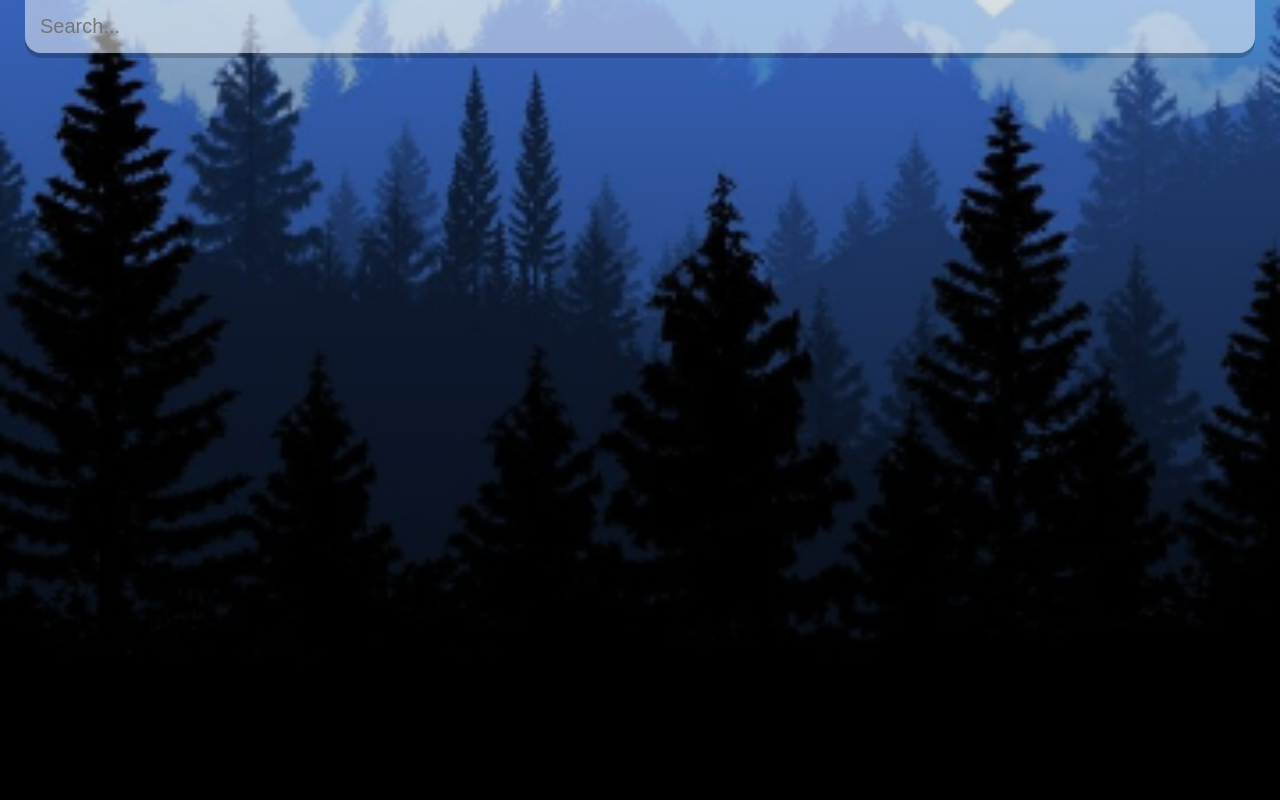
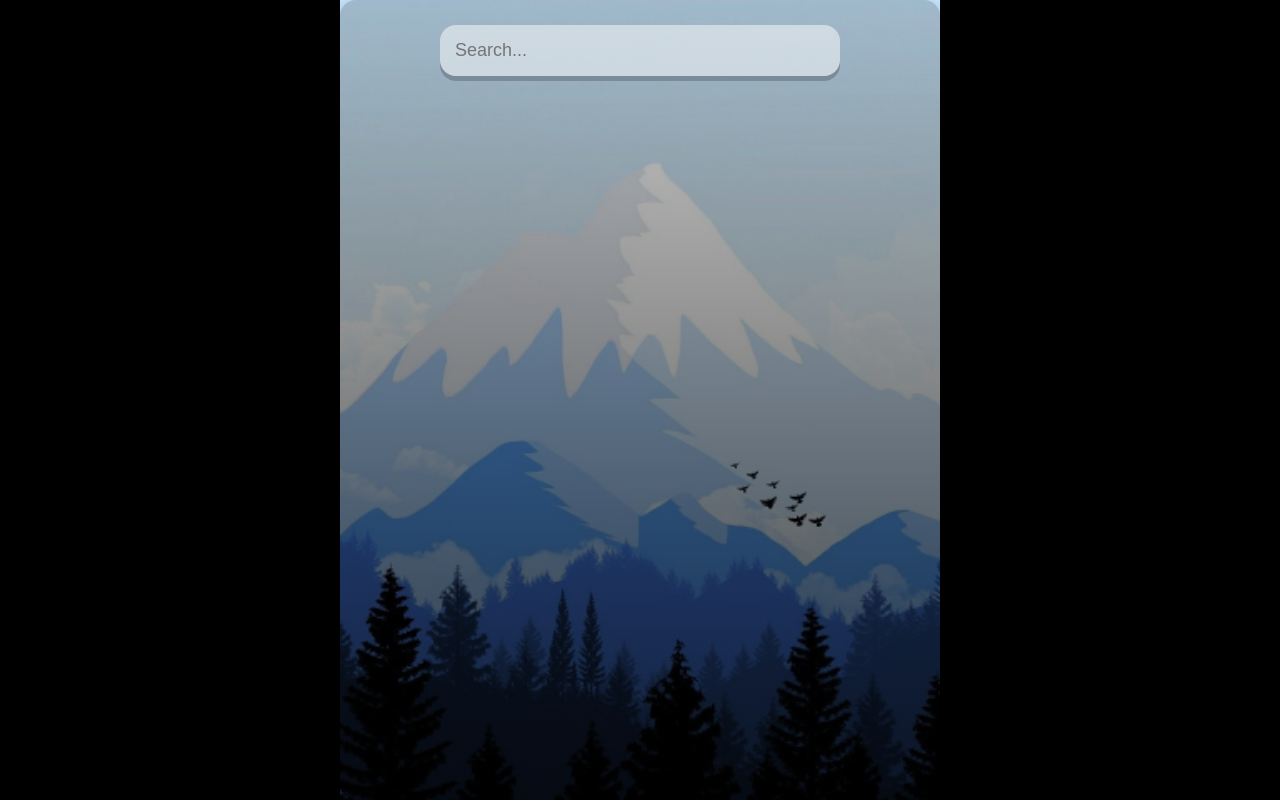
Before and after one commit to recep-demir/weather-app-react, a React (Create React App) app: page / in a window 1280 px wide. Built offline with nearby package versions, Linux system fonts and the light colour scheme.

Commit message:
edit styles

```diff
--- a/src/index.css
+++ b/src/index.css
@@ -6,15 +6,24 @@
 
 body {
   font-family: 'Montserrat', sans-serif;
+  background-color: black;
+  display: flex;
+  justify-content: center;
+  align-items: center;
+  height: 100vh;
 }
 
 .app {
   background-image: url('./assets/cold-bg.jpg');
   background-size: cover;
-  background-position: bottom;
+  background-position: center;
   background-repeat: no-repeat;
-  transition: 0.4 ease;
-
+  width: 100vw;
+  max-width: 600px;
+  height: 100vh;
+  display: flex;
+  align-items: center;
+  justify-content: center;
 }
 
 .app.warm {
@@ -22,56 +31,59 @@ body {
 }
 
 main {
-  min-height: 100vh;
+  width: 100vw;
+  max-width: 600px;
+  height: 100vh;
+  min-height: 50vh;
   background-image: linear-gradient(to bottom, rgba(0, 0, 0, 0.2), rgba(0, 0, 0, 0.75));
   padding: 25px;
+  border-radius: 16px;
+  box-shadow: 0px 5px 15px rgba(0, 0, 0, 0.3);
 }
 
 .search-box {
   width: 100%;
-  margin: 0 0 75px;
+  margin: 0 0 50px;
 }
 
 .search-box .search-bar {
   display: block;
-  width: 100%;
+  width: 80%;
+  max-width: 400px;
   padding: 15px;
-
   appearance: none;
   background: none;
   border: none;
   outline: none;
-
   background-color: rgba(255, 255, 255, 0.5);
-  border-radius: 0px 0px 16px 16px;
-  margin-top: -25px;
-
+  border-radius: 16px;
   box-shadow: 0px 5px rgba(0, 0, 0, 0.2);
-
   color: #313131;
-  font-size: 20px;
-
+  font-size: 18px;
   transition: 0.4s ease;
+  margin: auto;
 }
 
 .search-box .search-bar:focus {
   background-color: rgba(255, 255, 255, 0.75);
 }
 
+.location-box {
+  text-align: center;
+}
+
 .location-box .location {
   color: #FFF;
-  font-size: 32px;
+  font-size: 28px;
   font-weight: 500;
-  text-align: center;
   text-shadow: 3px 3px rgba(50, 50, 70, 0.5);
 }
 
 .location-box .date {
   color: #FFF;
-  font-size: 20px;
+  font-size: 18px;
   font-weight: 300;
   font-style: italic;
-  text-align: center;
   text-shadow: 2px 2px rgba(50, 50, 70, 0.5);
 }
 
@@ -82,16 +94,13 @@ main {
 .weather-box .temp {
   position: relative;
   display: inline-block;
-  margin: 30px auto;
+  margin: 20px auto;
   background-color: rgba(255, 255, 255, 0.2);
   border-radius: 16px;
-
   padding: 15px 25px;
-
   color: #FFF;
-  font-size: 102px;
+  font-size: 64px;
   font-weight: 900;
-
   text-shadow: 3px 6px rgba(50, 50, 70, 0.5);
   text-align: center;
   box-shadow: 3px 6px rgba(0, 0, 0, 0.2);
@@ -99,7 +108,7 @@ main {
 
 .weather-box .weather {
   color: #FFF;
-  font-size: 48px;
+  font-size: 32px;
   font-weight: 700;
   text-shadow: 3px 3px rgba(50, 50, 70, 0.5);
 }
```
